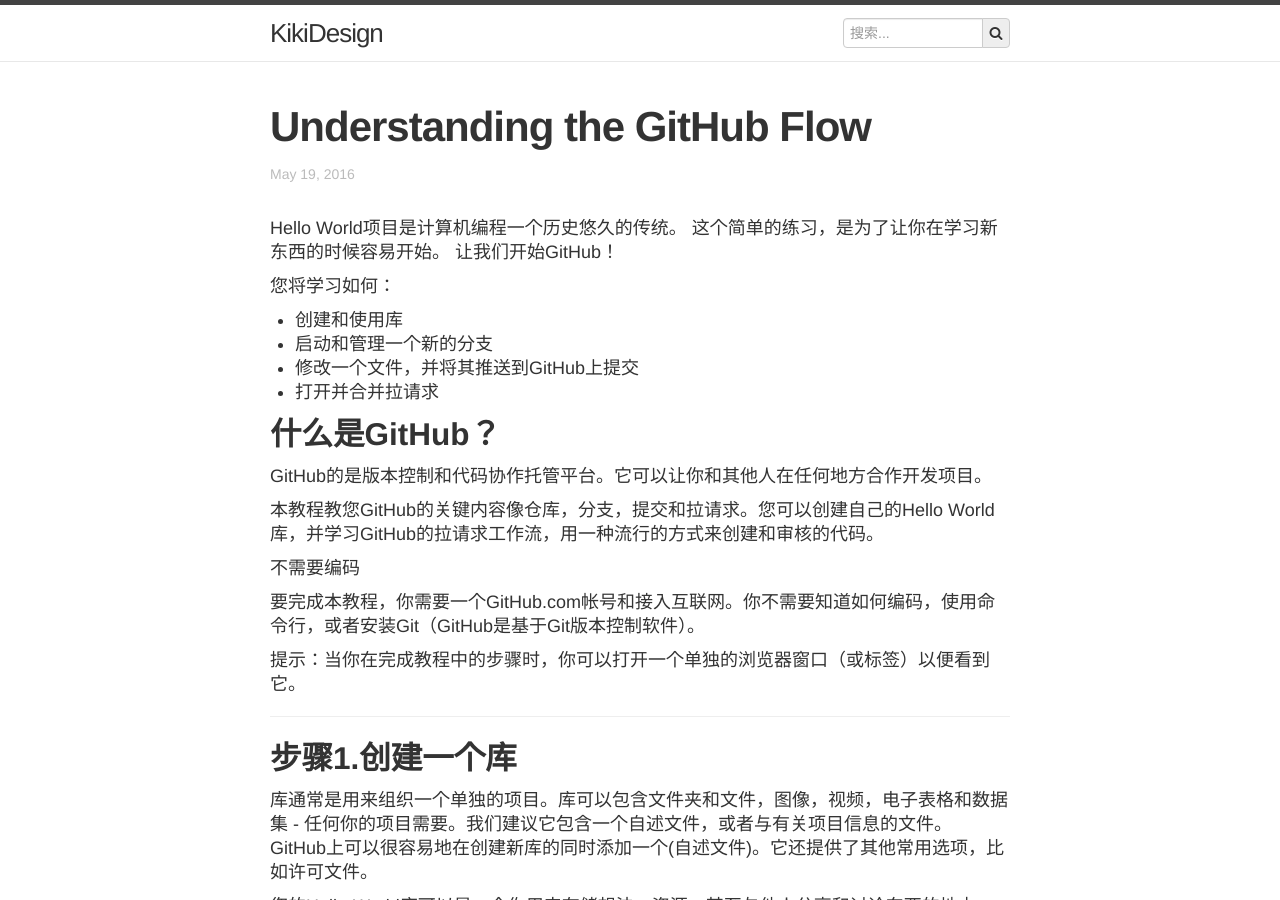
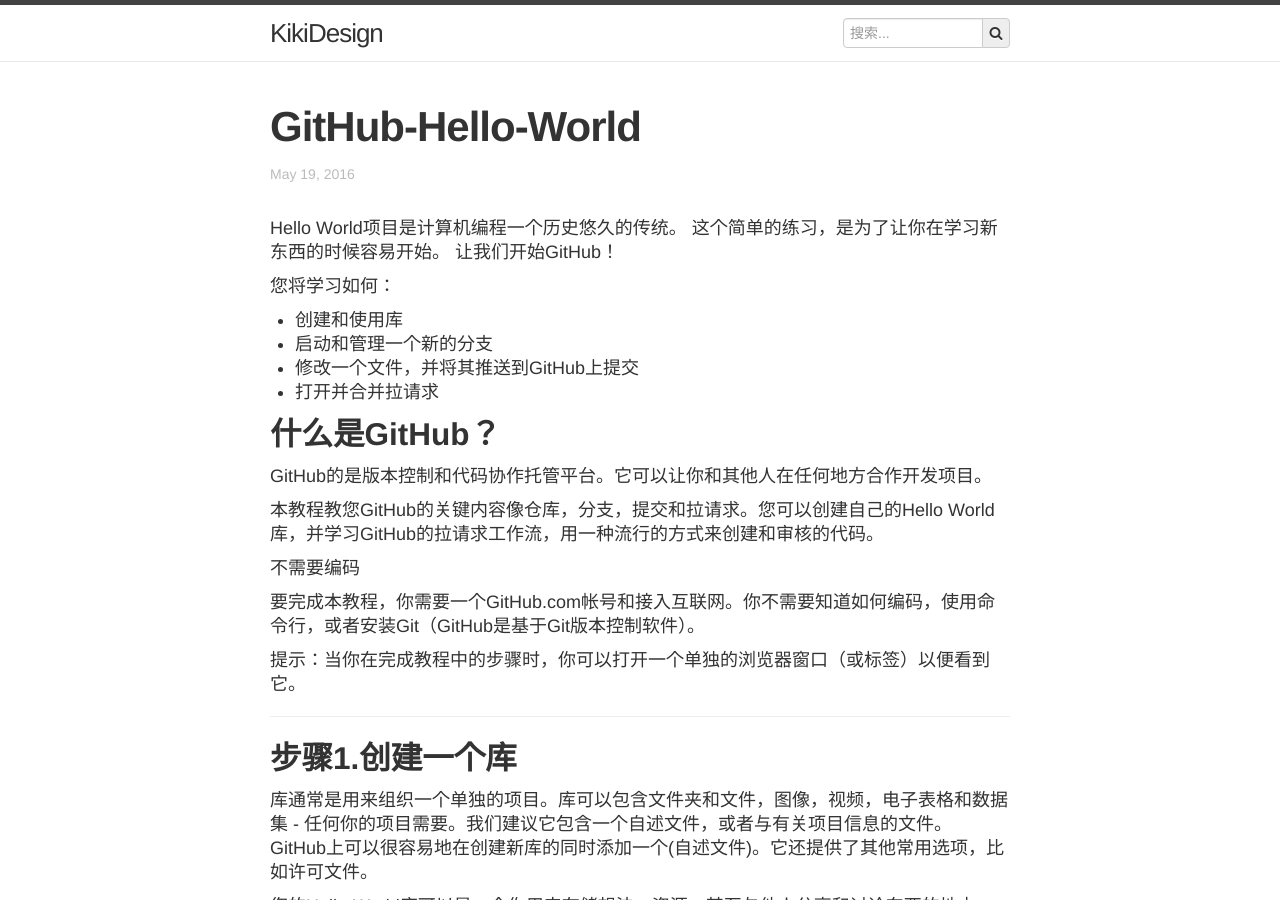
Before and after one commit to kikidesign/kikidesign.github.io, a Jekyll site: the page built from _posts/2016-05-19-Github-Hello-World.md, in a window 1280 px wide and 900 px high. Built offline with Jekyll 4.4.1, drawn with Linux system fonts in a browser that asks for light colours; emoji names are drawn with the system emoji font.

Commit message:
GitHub-Hello-World

```diff
--- a/_posts/2016-05-19-Github-Hello-World.md
+++ b/_posts/2016-05-19-Github-Hello-World.md
@@ -1,6 +1,6 @@
 ---
 layout: post
-title:  "Understanding the GitHub Flow"
+title:  "GitHub-Hello-World"
 date:   2016-05-19 00:02:01
 categories: Github
 ---
@@ -48,7 +48,7 @@
 
 ![create-new-repo](https://raw.githubusercontent.com/kikidesign/kikidesign.github.io/master/_image/create-new-repo.png)
 
-单击创建库。![great](https://assets.github.com/images/icons/emoji/unicode/1f389.png)
+单击创建库。<img class="emoji" title=":tada:" alt=":tada:" src="https://assets.github.com/images/icons/emoji/unicode/1f389.png" height="20" width="20" align="absmiddle">
 
 ----------------
 
```
